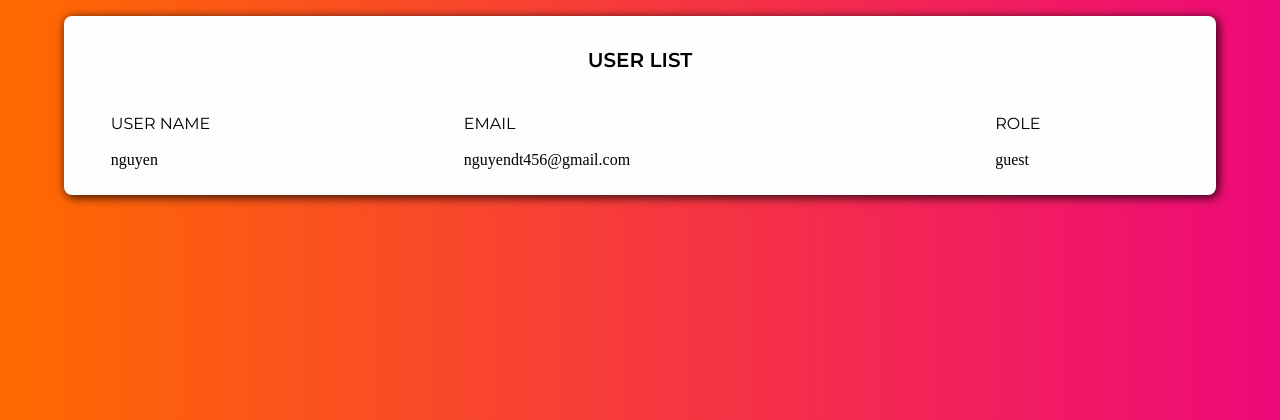
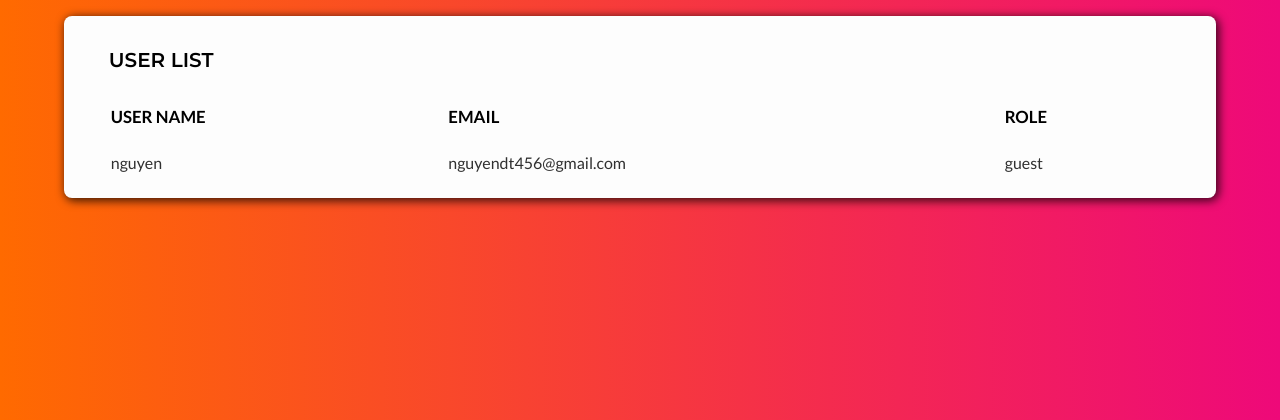
Before and after one commit to nguyendt456/UserRoleAndManagement, a Flask app: page / in a window 1280 px wide. Shown: the top 420 px of the page. Run offline with Flask 2, Linux system fonts and the light colour scheme; a user stored in the database is signed in; data comes from the database, SQL or seed files in the repository.

Commit message:
Change table caption align

```diff
--- a/static/index.css
+++ b/static/index.css
@@ -1,4 +1,5 @@
 @import url("https://fonts.googleapis.com/css?family=Montserrat:400,600&display=swap");
+@import url("https://fonts.googleapis.com/css?family=Lato:400,700&display=swap");
 html,
 body {
     margin: 0;
@@ -33,21 +34,32 @@ body {
 .user-table__header__title {
     padding-bottom: 1rem;
     text-transform: uppercase;
-    font-family: Montserrat;
-    font-weight: 400;
+    font-family: Lato;
+    font-weight: 600;
     text-align: left;
     text-decoration: none;
+    font-size: 1.05rem;
 }
-.user-table__body__data,
+.user-table__body__data {
+    padding: 0.5rem 1rem 0.5rem 1rem;
+}
+
 .user-table__header__title {
-    padding: 0.5rem 1rem 0.5rem 1rem;
+    padding: 0 1rem 1rem 1rem;
+}
+.user-table__body__data {
+    font-family: Lato;
+    font-weight: 400;
+    color: #303030;
+    font-size: 1rem;
 }
 .user-table__caption {
     text-transform: uppercase;
     font-weight: 600;
     font-family: Montserrat;
     font-size: 1.25rem;
-    padding: 1rem 2rem 2rem 2rem;
+    padding: 1rem 2rem 2rem 1rem;
+    text-align: left;
 }
 @media screen and (min-width: 720px) {
     .full-width {
```
